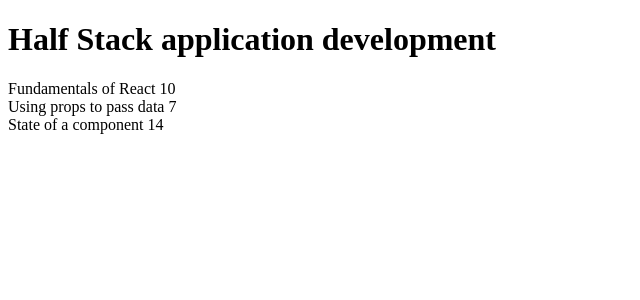
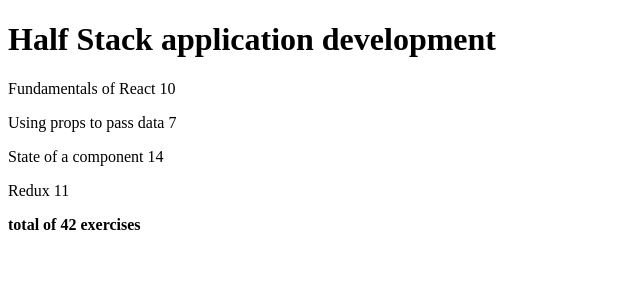
Before and after one commit to Selflocking/FullStackOpen2022, a React (Create React App) app in the folder part2/: page / in a window 1280 px wide. Shown: the top 300 px of the page, without its empty margins (0-640 px from the left). Built offline with nearby package versions, Linux system fonts and the light colour scheme.

Commit message:
2.3*: Course information step8

```diff
--- a/part2/src/App.js
+++ b/part2/src/App.js
@@ -1,11 +1,16 @@
 const Content = ({ parts }) => {
+  const total = parts.reduce(
+    (sum, part) => sum + part.exercises
+    , 0)
+
   return (
     <>
       {parts.map((part) =>
-        <div key={part.id}>
+        <p key={part.id}>
           {part.name} {part.exercises}
-        </div>
+        </p>
       )}
+      <b>total of {total} exercises</b>
     </>
   )
 }
@@ -43,6 +48,11 @@ const App = () => {
         name: 'State of a component',
         exercises: 14,
         id: 3
+      },
+      {
+        name: 'Redux',
+        exercises: 11,
+        id: 4
       }
     ]
   }
```
